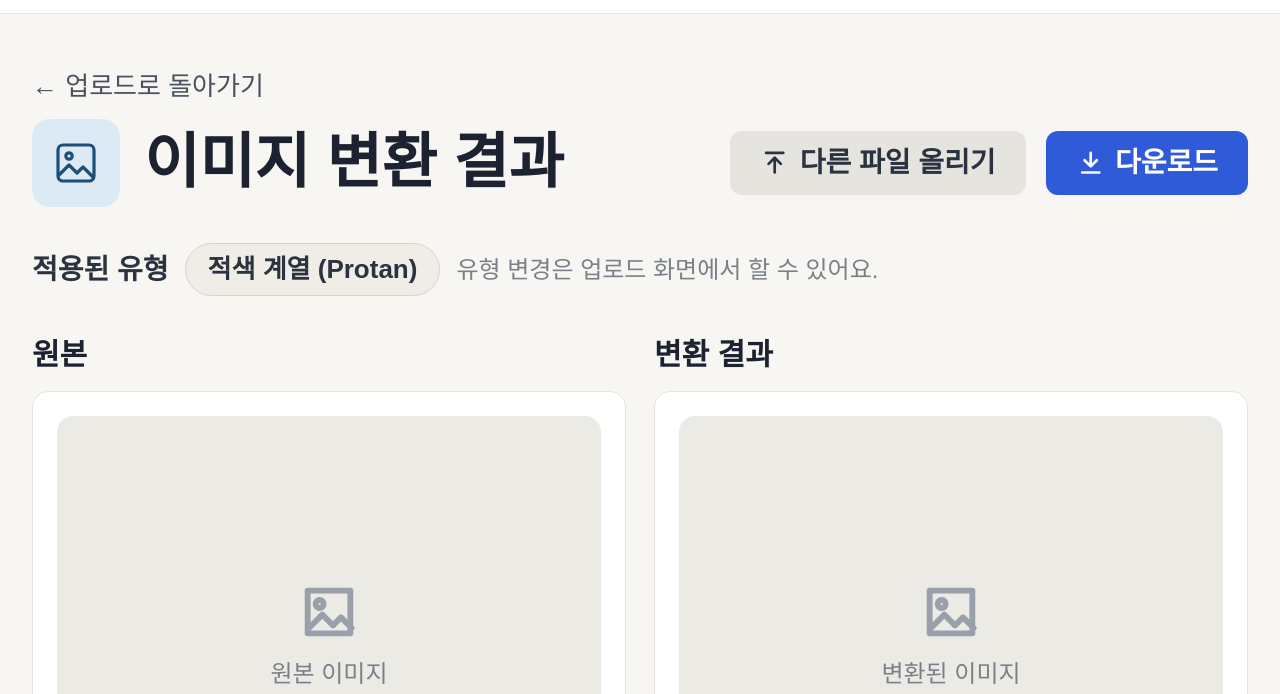
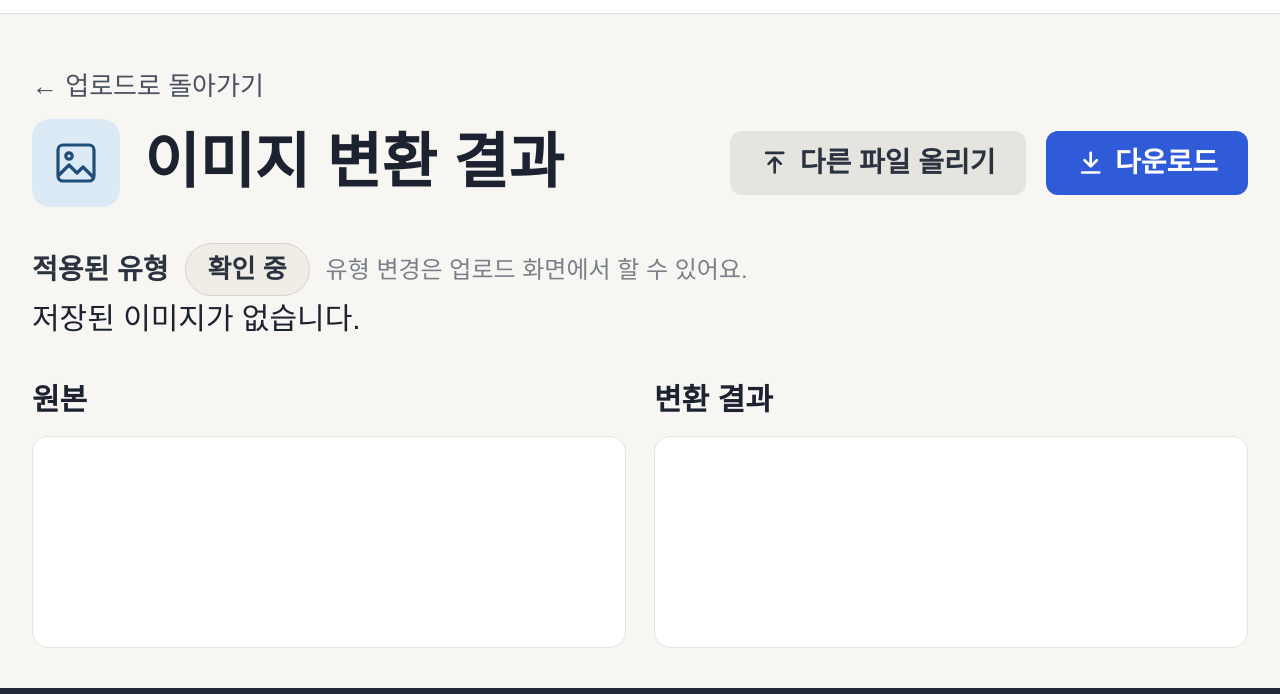
Before and after one commit to erasero/readly, a plain HTML site: page pages/image-result.html in a window 1280 px wide. Shown: the part 106-800 px from the top of the page. Drawn offline with Linux system fonts and the light colour scheme; a web font is replaced by a local one.

Commit message:
feat: image-result.html 이미지 표시 기능 추가

```diff
--- a/pages/image-result.html
+++ b/pages/image-result.html
@@ -27,33 +27,48 @@
         <h1 class="page-title">이미지 변환 결과</h1>
         <div class="page-actions">
           <a class="btn btn--gray" href="color-upload.html"><svg class="icon" viewBox="0 0 24 24" fill="none" stroke="currentColor" stroke-width="2.2" stroke-linecap="round" stroke-linejoin="round" aria-hidden="true"><path d="M12 20V9M7 13l5-5 5 5M5 4h14"/></svg>다른 파일 올리기</a>
-          <button class="btn btn--primary" type="button"><svg class="icon" viewBox="0 0 24 24" fill="none" stroke="currentColor" stroke-width="2.2" stroke-linecap="round" stroke-linejoin="round" aria-hidden="true"><path d="M12 4v11M7 10l5 5 5-5M5 20h14"/></svg>다운로드</button>
-        </div>
+          <button class="btn btn--primary" id="download-btn" type="button" disabled><svg class="icon" viewBox="0 0 24 24" fill="none" stroke="currentColor" stroke-width="2.2" stroke-linecap="round" stroke-linejoin="round" aria-hidden="true"><path d="M12 4v11M7 10l5 5 5-5M5 20h14"/></svg>다운로드</button>
       </div>
     </section>
 
     <p class="applied-type">
       <span class="applied-type__label">적용된 유형</span>
-      <span class="applied-type__value">적색 계열 (Protan)</span>
+      <span class="applied-type__value" id="applied-type">확인 중</span>
       <span class="applied-type__note">유형 변경은 업로드 화면에서 할 수 있어요.</span>
     </p>
+    <p id="result-status" class="result-status" role="status" aria-live="polite">이미지를 불러오는 중입니다.</p>
 
     <div class="compare">
       <figure class="compare__item">
-        <figcaption class="compare__label">원본</figcaption>
+        <figcaption class="compare__label">
+          원본
+        </figcaption>
+
         <div class="card compare__frame">
-          <div class="preview"><svg class="preview__icon" viewBox="0 0 24 24" fill="none" stroke="currentColor" stroke-width="2.2" stroke-linecap="round" stroke-linejoin="round" aria-hidden="true"><path d="M4 4h16v16H4zM8.5 7.5a1.5 1.5 0 1 0 0 3a1.5 1.5 0 1 0 0-3M4.5 18l5-5 4 4 3-3 4 4"/></svg><span>원본 이미지</span></div>
+          <canvas id="original-canvas"
+                class="image-canvas"
+                role="img"
+                aria-label="원본 이미지">
+          </canvas>
         </div>
       </figure>
       <figure class="compare__item">
-        <figcaption class="compare__label">변환 결과</figcaption>
+        <figcaption class="compare__label">
+          변환 결과
+        </figcaption>
+
         <div class="card compare__frame">
-          <div class="preview"><svg class="preview__icon" viewBox="0 0 24 24" fill="none" stroke="currentColor" stroke-width="2.2" stroke-linecap="round" stroke-linejoin="round" aria-hidden="true"><path d="M4 4h16v16H4zM8.5 7.5a1.5 1.5 0 1 0 0 3a1.5 1.5 0 1 0 0-3M4.5 18l5-5 4 4 3-3 4 4"/></svg><span>변환된 이미지</span></div>
+          <canvas id="result-canvas"
+                class="image-canvas"
+                role="img"
+                aria-label="색상 보정된 이미지">
+          </canvas>
         </div>
       </figure>
     </div>
   </main>
 
   <footer class="site-footer"></footer>
+  <script type="module" src="../js/image-result.js"></script>
 </body>
 </html>
```
